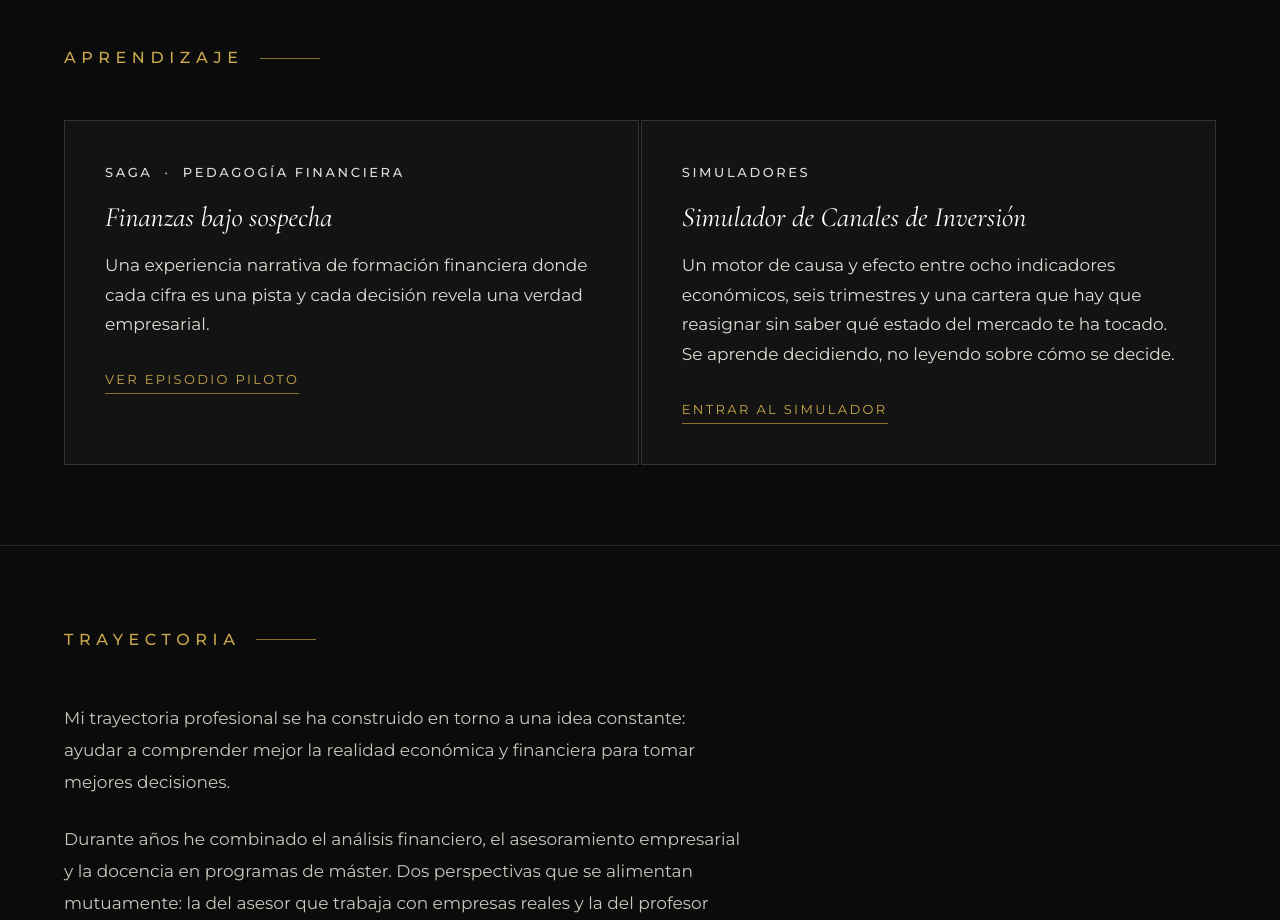
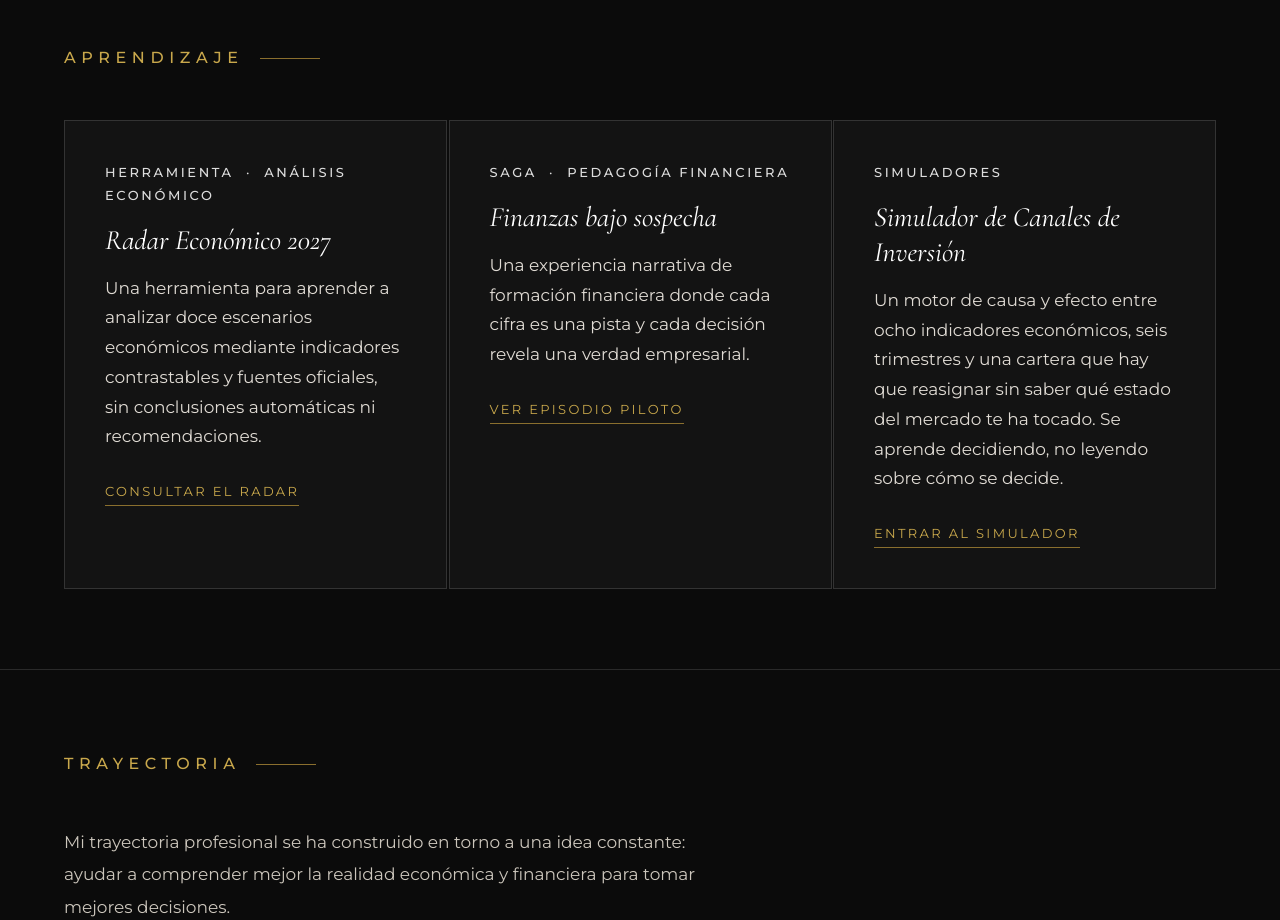
Before and after one commit to victorsaavedradiaz-debug/victorsaavedra, a plain HTML site: page index.html in a window 1280 px wide. Shown: the part 2440-3360 px from the top of the page. Drawn offline with nearby package versions, Linux system fonts and the light colour scheme.

Commit message:
Enlazar el Radar desde Aprendizaje

```diff
--- a/index.html
+++ b/index.html
@@ -400,6 +400,13 @@
   <div class="obra-grid">
 
     <div class="obra-card">
+      <p class="obra-tipo">Herramienta &nbsp;·&nbsp; Análisis económico</p>
+      <h2 class="obra-titulo">Radar Económico 2027</h2>
+      <p class="obra-desc">Una herramienta para aprender a analizar doce escenarios económicos mediante indicadores contrastables y fuentes oficiales, sin conclusiones automáticas ni recomendaciones.</p>
+      <a href="articulo10.html#radar" class="obra-accion">Consultar el Radar</a>
+    </div>
+
+    <div class="obra-card">
       <p class="obra-tipo">Saga &nbsp;·&nbsp; Pedagogía financiera</p>
       <h2 class="obra-titulo">Finanzas bajo sospecha</h2>
       <p class="obra-desc">Una experiencia narrativa de formación financiera donde cada cifra es una pista y cada decisión revela una verdad empresarial.</p>
```
